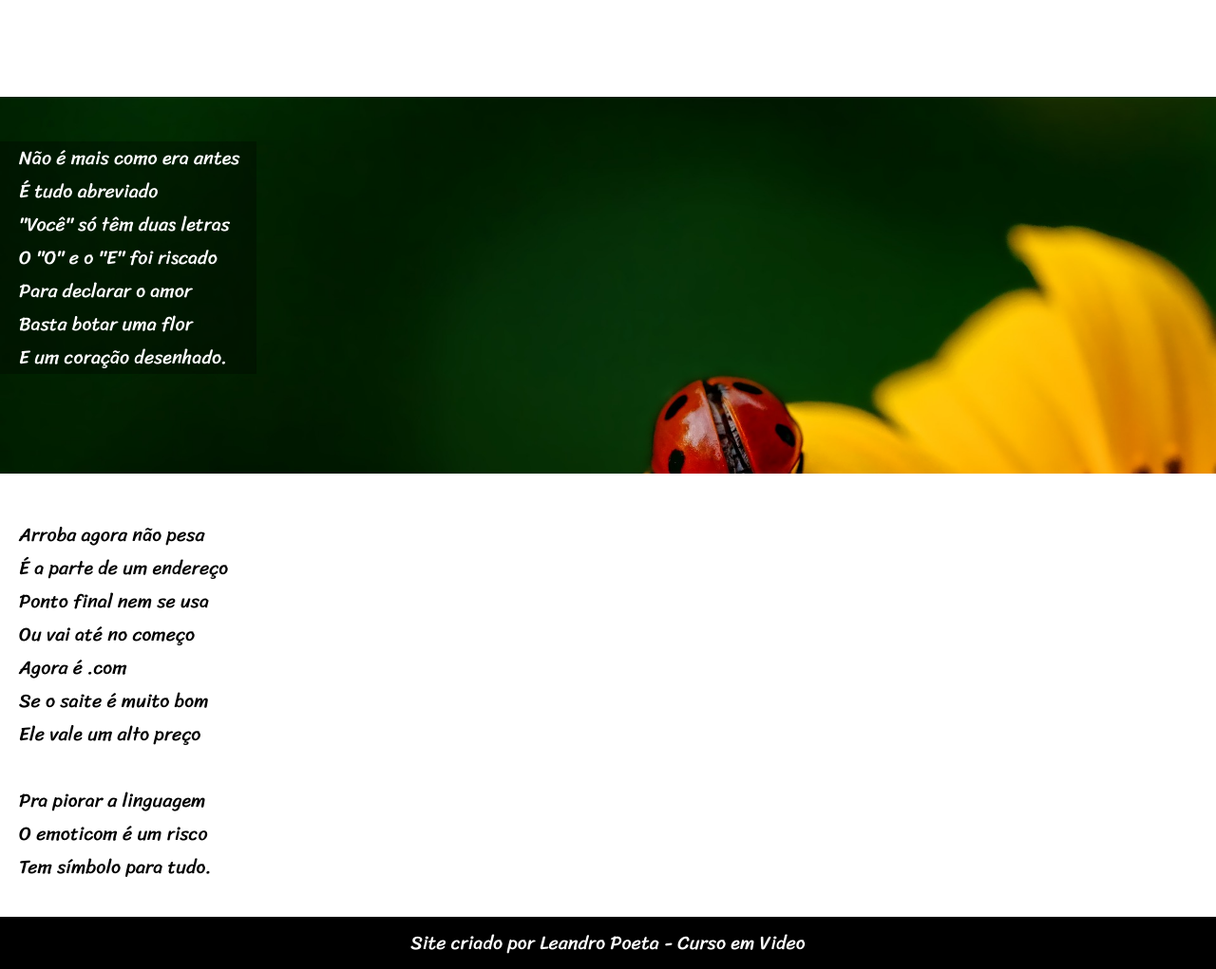
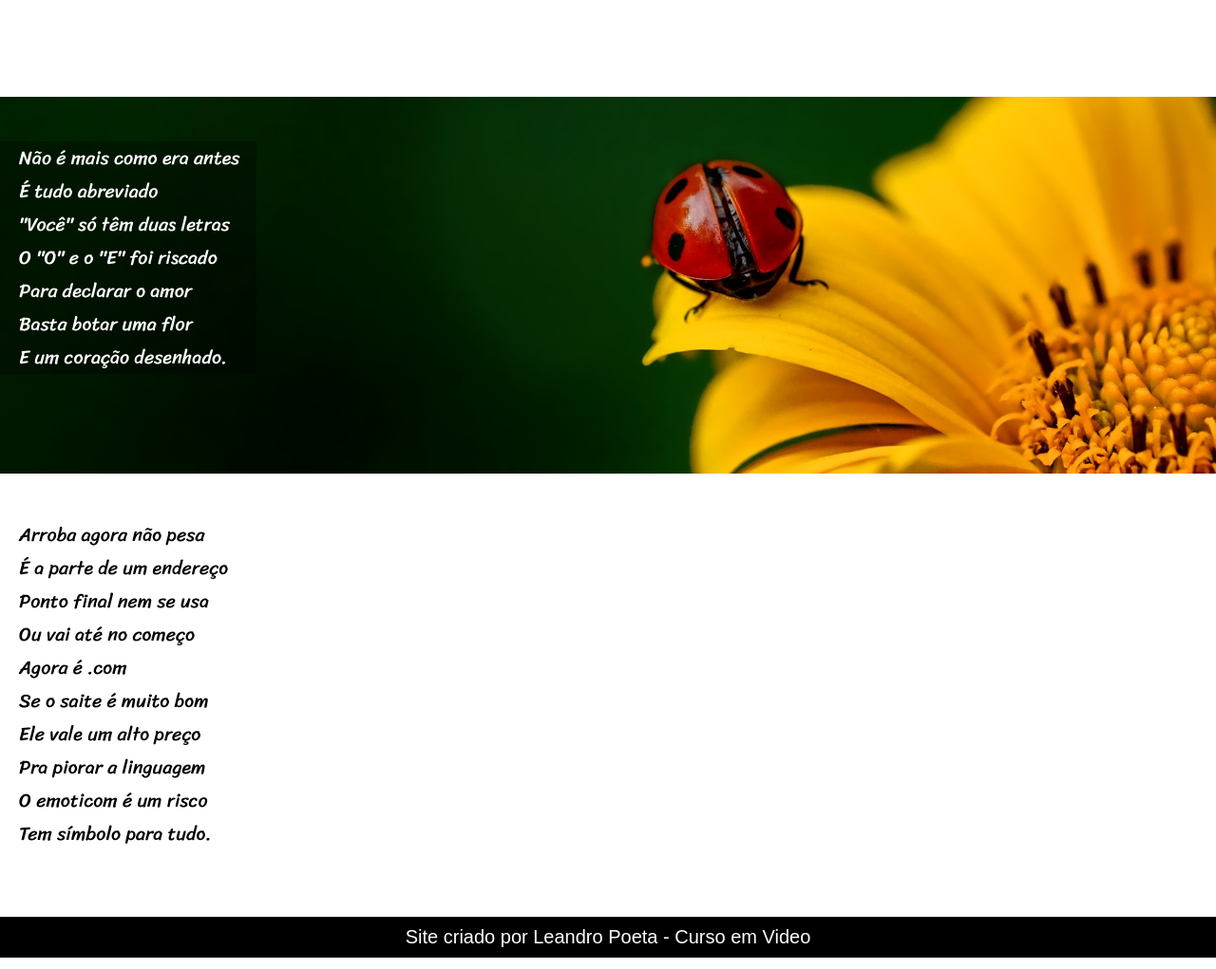
Before and after one commit to leandropoeta/html-css, a plain HTML site: page desafios/d012/index.html in a window 1280 px wide. Shown: the part 470-1491 px from the top of the page at 95% size. Drawn offline with Linux system fonts and the light colour scheme.

Commit message:
mudei o estilo

```diff
--- a/desafios/d012/index.html
+++ b/desafios/d012/index.html
@@ -45,7 +45,7 @@
                Ou vai até no começo <br>
                Agora é .com <br>
                Se o saite é muito bom <br>
-               Ele vale um alto preço <br><br>
+               Ele vale um alto preço <br>
                Pra piorar a linguagem <br>
                O emoticom é um risco <br>
                Tem símbolo para tudo.</p>
--- a/desafios/d012/style.css
+++ b/desafios/d012/style.css
@@ -46,7 +46,7 @@ div.poesia {
 div#bloco2 {
     color: white;
     background-image: url('imagens/background001.jpg');
-    background-position: top right;
+    background-position: right center;
     background-size: cover;
     background-repeat: no-repeat;
     background-attachment: fixed;
@@ -60,6 +60,7 @@ div#bloco2 {
 }
 
 footer {
+    font-family: Arial, Helvetica, sans-serif;
     background-color: black;
     color: white;
     text-align: center;
```
